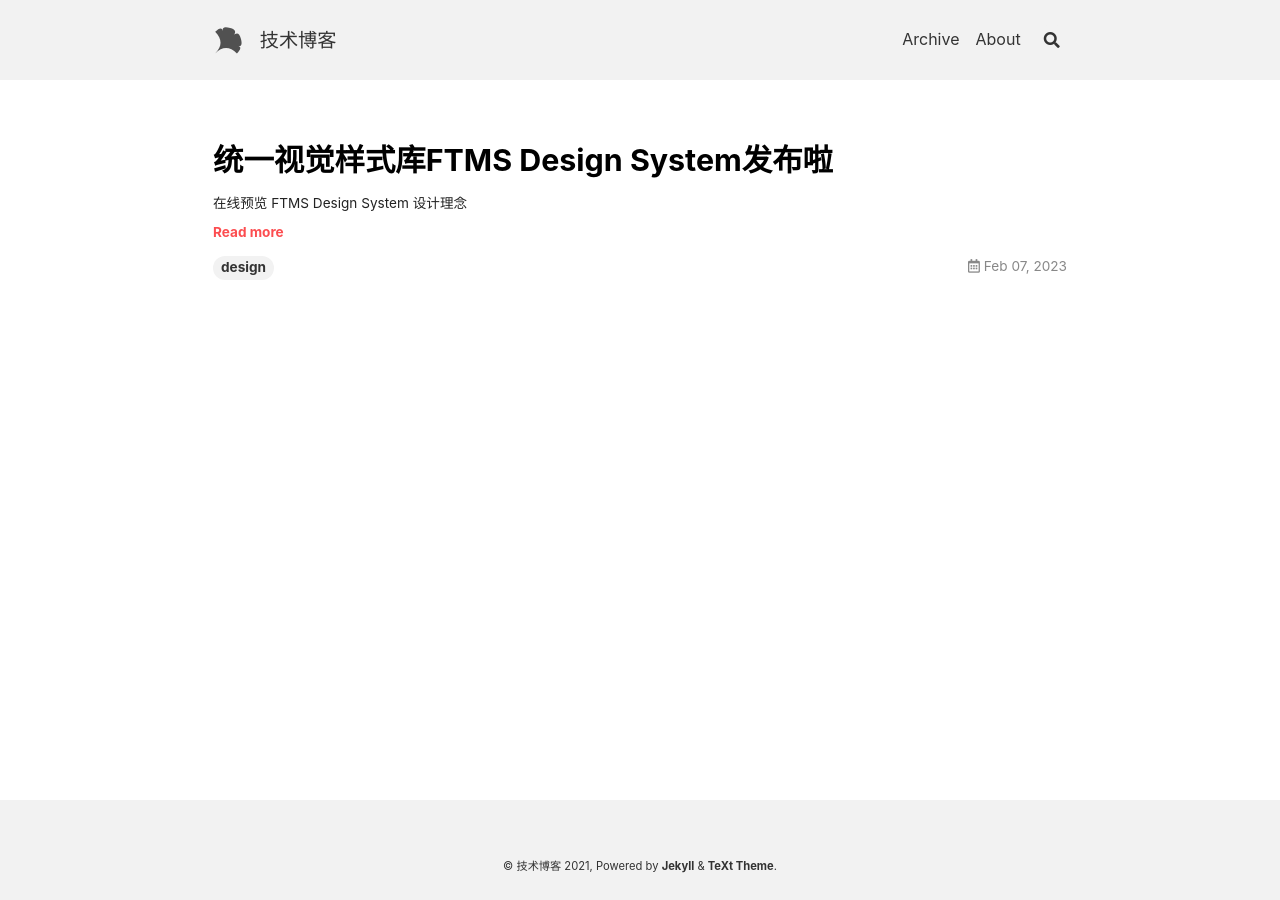
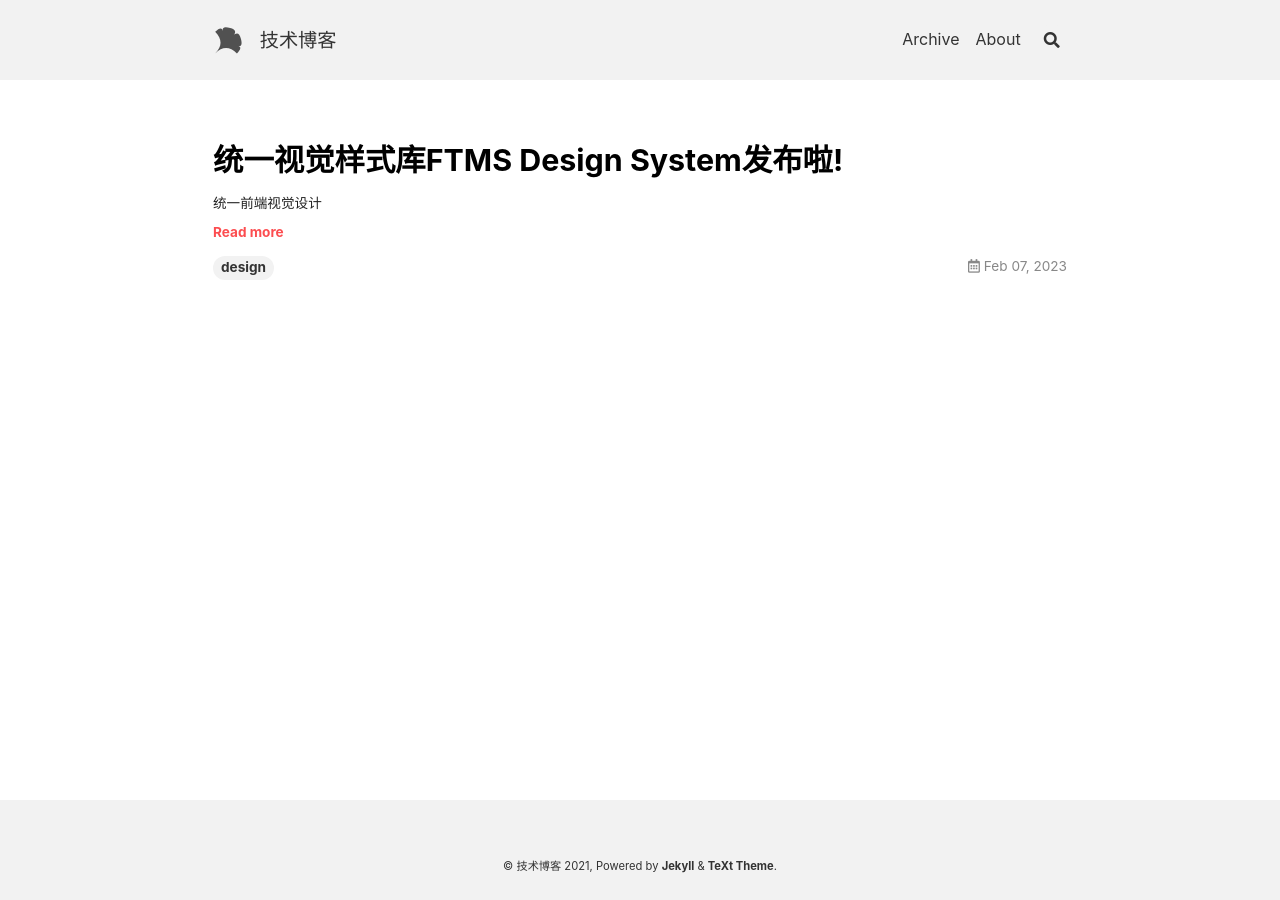
Before and after one commit to letwechat/letwechat.github.io, a Jekyll site: the page built from index.html, in a window 1280 px wide. Built offline with Jekyll 4.4.1, drawn with Linux system fonts in a browser that asks for light colours; nearby versions of some CDN libraries; the list of posts is cut into pages by our own code.

Commit message:
add design

```diff
--- a/_posts/2023-02-07-ftms-design-system.md
+++ b/_posts/2023-02-07-ftms-design-system.md
@@ -1,10 +1,13 @@
 ---
-title: 统一视觉样式库FTMS Design System发布啦
+title: 统一视觉样式库FTMS Design System发布啦!
 tags: design
+date: 2023-02-07 11:00:00
+excerpt: 统一前端视觉设计
+categories: frontend
 ---
 
 # 在线预览
 
-[FTMS Design System](/ftmsSpec/index.html)
+[FTMS Design System](https://blog.ebchinatech.org/ftmsSpec/index.html)
 
 # 设计理念
```
